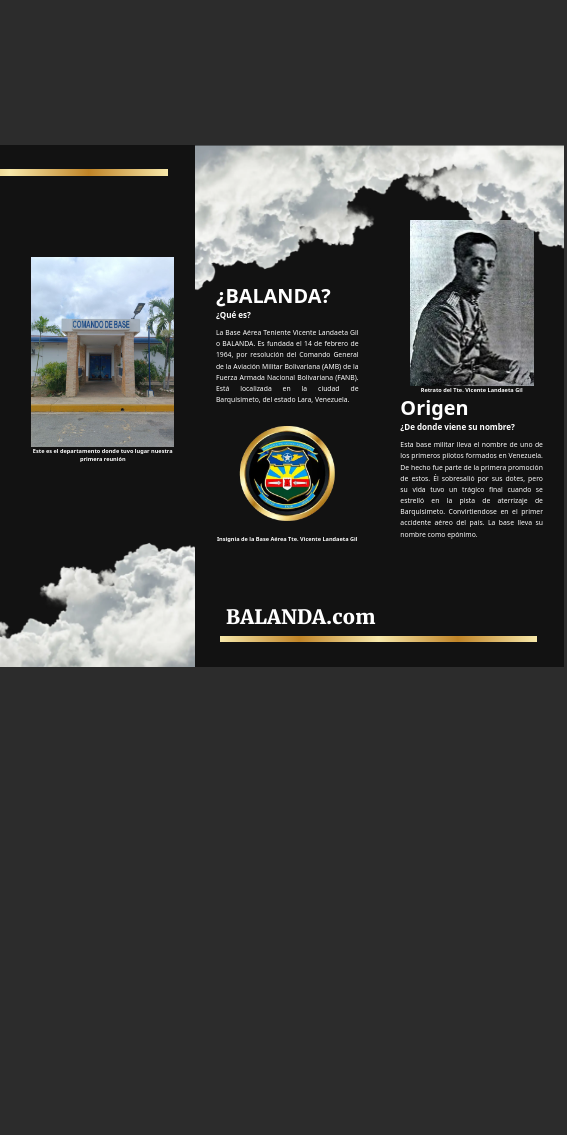
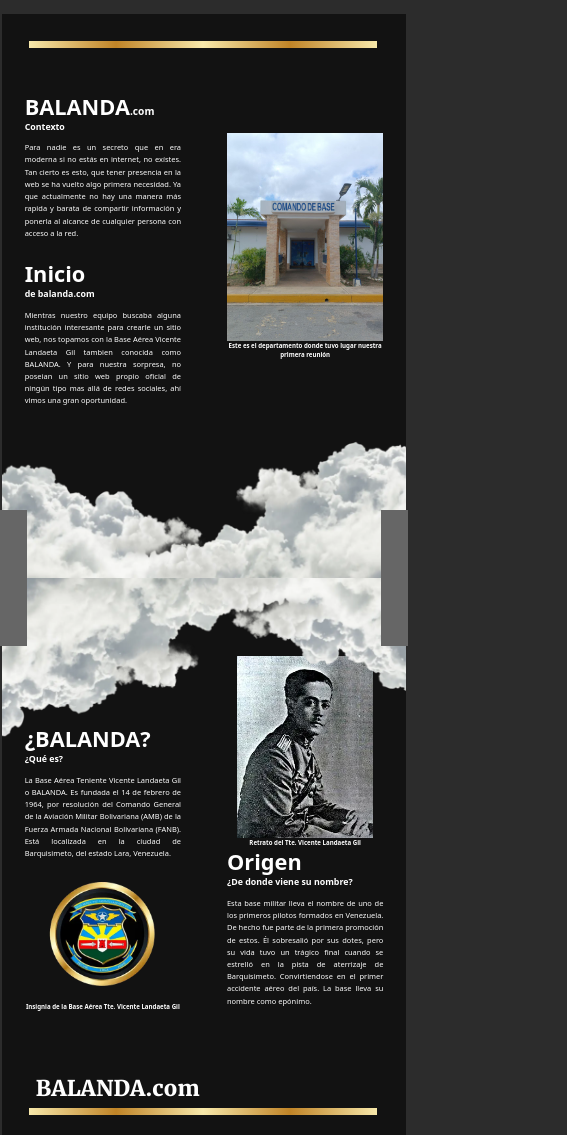
Before and after one commit to Calo1942/revista-BALANDA, a plain HTML site: page index2.html in a window 390 px wide. Shown: the top 1135 px of the page, 567 px wide, since content can reach past the window. Before the commit the page ends 844 px from the top, so only its background shows below. Drawn offline with Linux system fonts and the light colour scheme; a web font is replaced by a local one.

Commit message:
Segundo commit Responsive design

```diff
--- a/estilos-genericos.css
+++ b/estilos-genericos.css
@@ -44,18 +44,30 @@ body {
     position: relative;
 }
 
-@media (max-width: 650px) {
+@media (max-width: 2200px) {
+    .mascara-pagina {
+        width: 1200px;
+        height: 842px;
+    }
+}
+
+@media (max-width: 1200px) {
     body {
         flex-direction: column;
-        min-height: 155vh;
-        zoom: 62%;
+        height: auto;
+        zoom: 68%;
+    }
+
+    .mascara-pagina {
+        margin: 20px 0;
+        height: 1660px;
+        width: 600px;
+        flex-direction: column;
     }
 }
 
 .mascara-pagina {
     position: relative;
-    width: 1200px;
-    height: 842px;
     display: flex;
     align-items: center;
     justify-content: center;
@@ -71,10 +83,12 @@ body {
 
 .botones {
     background-color: #666;
-    width: 100px;
-    height: 400px;
+    width: 40px;
+    height: 200px;
     position: absolute;
     visibility: visible;
+
+    z-index: 1;
 }
 
 #boton-izq {
--- a/index2.html
+++ b/index2.html
@@ -9,10 +9,10 @@
 </head>
 <body>
 
-    <a href="index.html" class="botones" id="boton-izq"></a>
-    <a href="index3.html" class="botones" id="boton-der"></a>
+<a href="index1.html" class="botones" id="boton-izq"></a>
+<a href="index3.html" class="botones" id="boton-der"></a>
 
-    <div class="mascara-pagina" id="página-portada">
+<div class="mascara-pagina" id="página-portada">
 
     <div id="pagina-contexto" class="pagina 3">
         <hr class="borde-gradiente borde-top">
```
